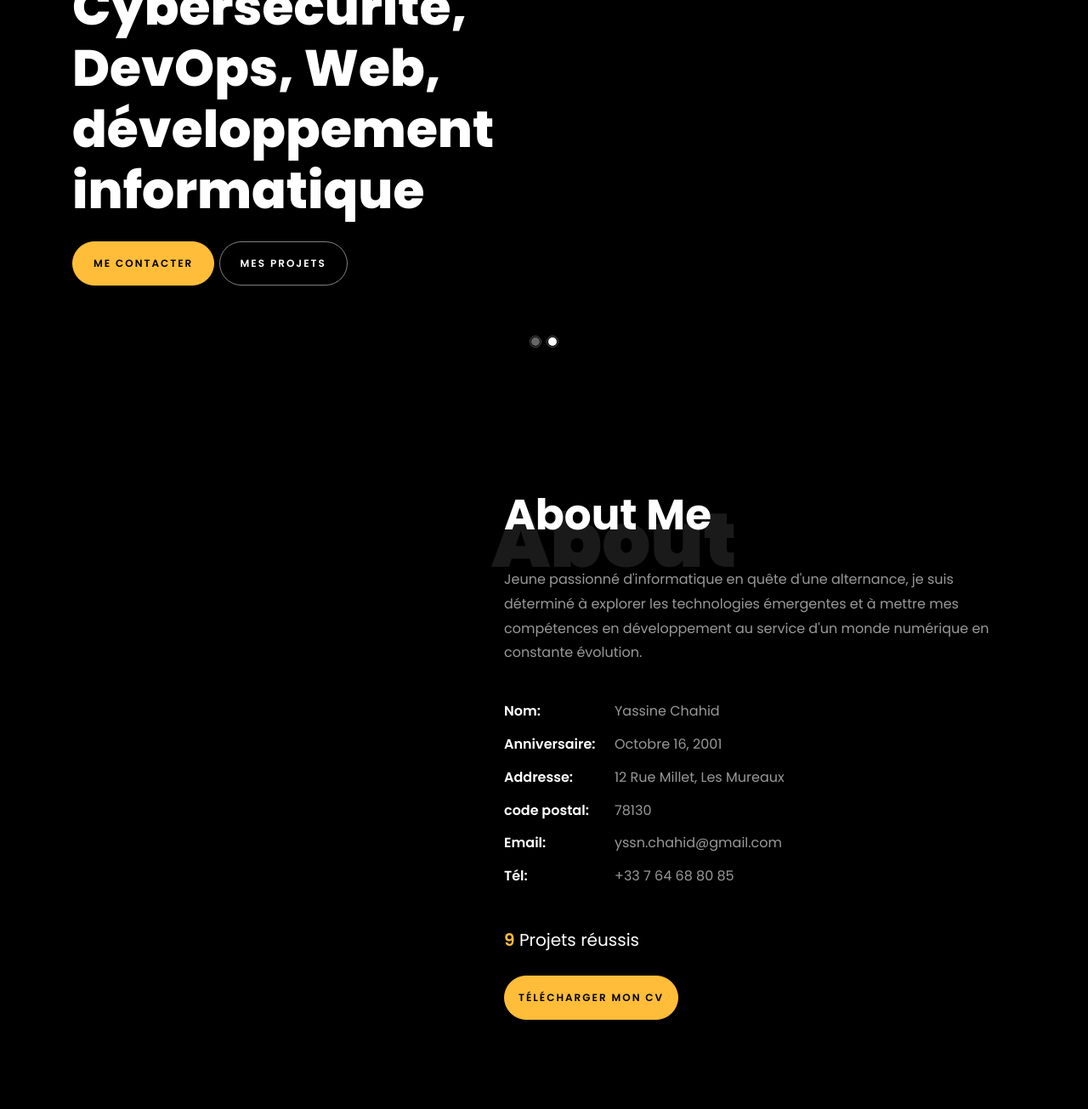
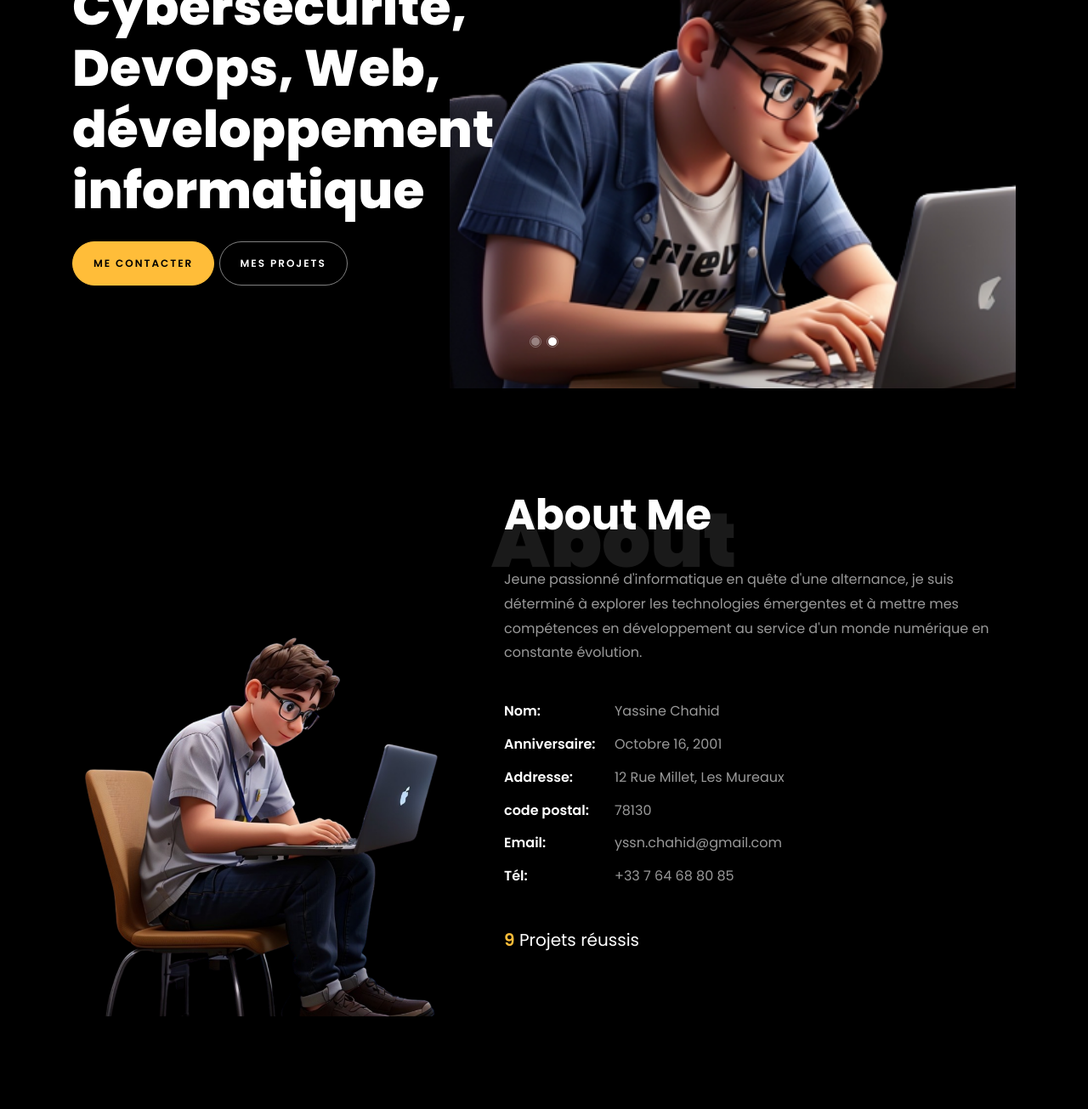
Before and after one commit to Dr4ke-Sm0G/Portfolio, a plain HTML site: page index.html in a window 1280 px wide. Shown: the part 293-1598 px from the top of the page at 85% size. Drawn offline with nearby package versions, Linux system fonts and the light colour scheme; animation ran at ten frames a second; files whose address does not match are found by name.

Commit message:
Uploading Vectors + code optimisation

```diff
--- a/index.html
+++ b/index.html
@@ -56,7 +56,7 @@
 					<div class="row d-md-flex no-gutters slider-text align-items-end justify-content-end"
 						data-scrollax-parent="true">
 						<div class="one-third js-fullheight order-md-last img"
-							style="background-image:url(images/bg_1.png);">
+							style="background-image:url(images/3D_Animation_Style_computer_science_student_working_in_his_lap_3-removebg-preview.png);">
 							<div class="overlay"></div>
 						</div>
 						<div class="one-forth d-flex  align-items-center ftco-animate"
@@ -81,7 +81,7 @@
 					<div class="row d-flex no-gutters slider-text align-items-end justify-content-end"
 						data-scrollax-parent="true">
 						<div class="one-third js-fullheight order-md-last img"
-							style="background-image:url(images/bg_2.png);">
+							style="background-image:url(images/3D_Animation_Style_computer_science_student_working_in_his_lap_2-removebg-preview.png);">
 							<div class="overlay"></div>
 						</div>
 						<div class="one-forth d-flex align-items-center ftco-animate"
@@ -107,7 +107,7 @@
 					<div class="img-about img d-flex align-items-stretch">
 						<div class="overlay"></div>
 						<div class="img d-flex align-self-stretch align-items-center"
-							style="background-image:url(images/bg_1.png);">
+							style="background-image:url(images/3D_Animation_Style_computer_science_student_working_in_his_lap_1-removebg.png);">
 						</div>
 					</div>
 				</div>
@@ -135,7 +135,7 @@
 								<span class="number" data-number="10">0</span>
 								<span>Projets réussis</span>
 							</p>
-							<p><a href="#" class="btn btn-primary py-3 px-3">Télécharger mon CV</a></p>
+							<!-- <p><a href="#" class="btn btn-primary py-3 px-3">Télécharger mon CV</a></p> -->
 						</div>
 					</div>
 				</div>
@@ -203,7 +203,7 @@
 			</div>
 			<div class="row justify-content-center mt-5">
 				<div class="col-md-6 text-center ftco-animate">
-					<p><a href="#" class="btn btn-primary py-4 px-5">Télécharger mon CV</a></p>
+					<!-- <p><a href="#" class="btn btn-primary py-4 px-5">Télécharger mon CV</a></p> -->
 				</div>
 			</div>
 		</div>
```
Also changed, not shown: images/3D_Animation_Style_computer_science_student_working_in_his_lap_1-removebg.png (added), images/3D_Animation_Style_computer_science_student_working_in_his_lap_2-removebg-preview.png (added), images/3D_Animation_Style_computer_science_student_working_in_his_lap_3-removebg-preview.png (added).
